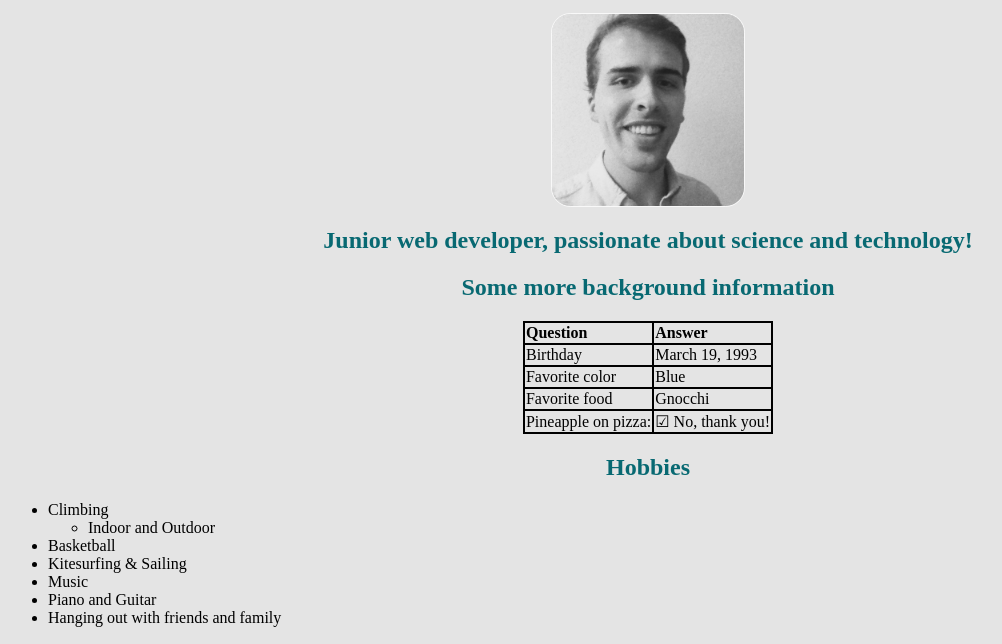
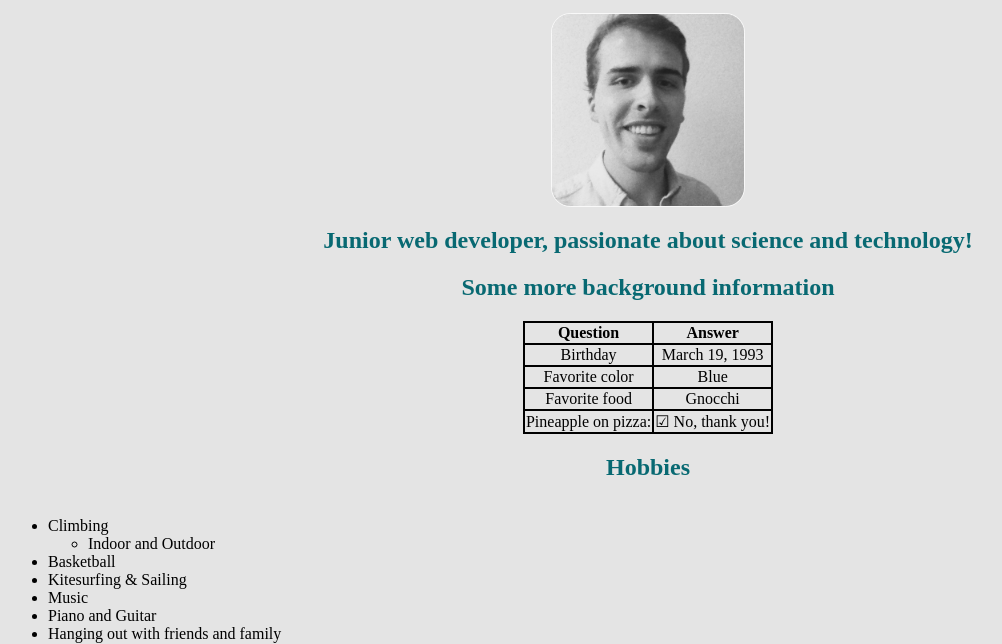
Before and after one commit to balderb/markdown-warmup-css-Balder, a plain HTML site: page index.html in a window 1280 px wide. Shown: the part 159-803 px from the top of the page, without its empty margins (0-1002 px from the left). Drawn offline with Linux system fonts and the light colour scheme; a web font is replaced by a local one.

Commit message:
few more changes

```diff
--- a/intro.css
+++ b/intro.css
@@ -34,7 +34,7 @@ img {
     justify-content: left;
     table-layout: fixed;
     border-collapse: collapse;
-    text-align: left;
+    text-align: center;
   }
 
   h1, h2, h3 {
@@ -54,3 +54,6 @@ img {
     flex-flow: row wrap;
     justify-content: center;
   }
+
+  div { text-align: center; }
+ul { display: inline-block; text-align: left; }
```
